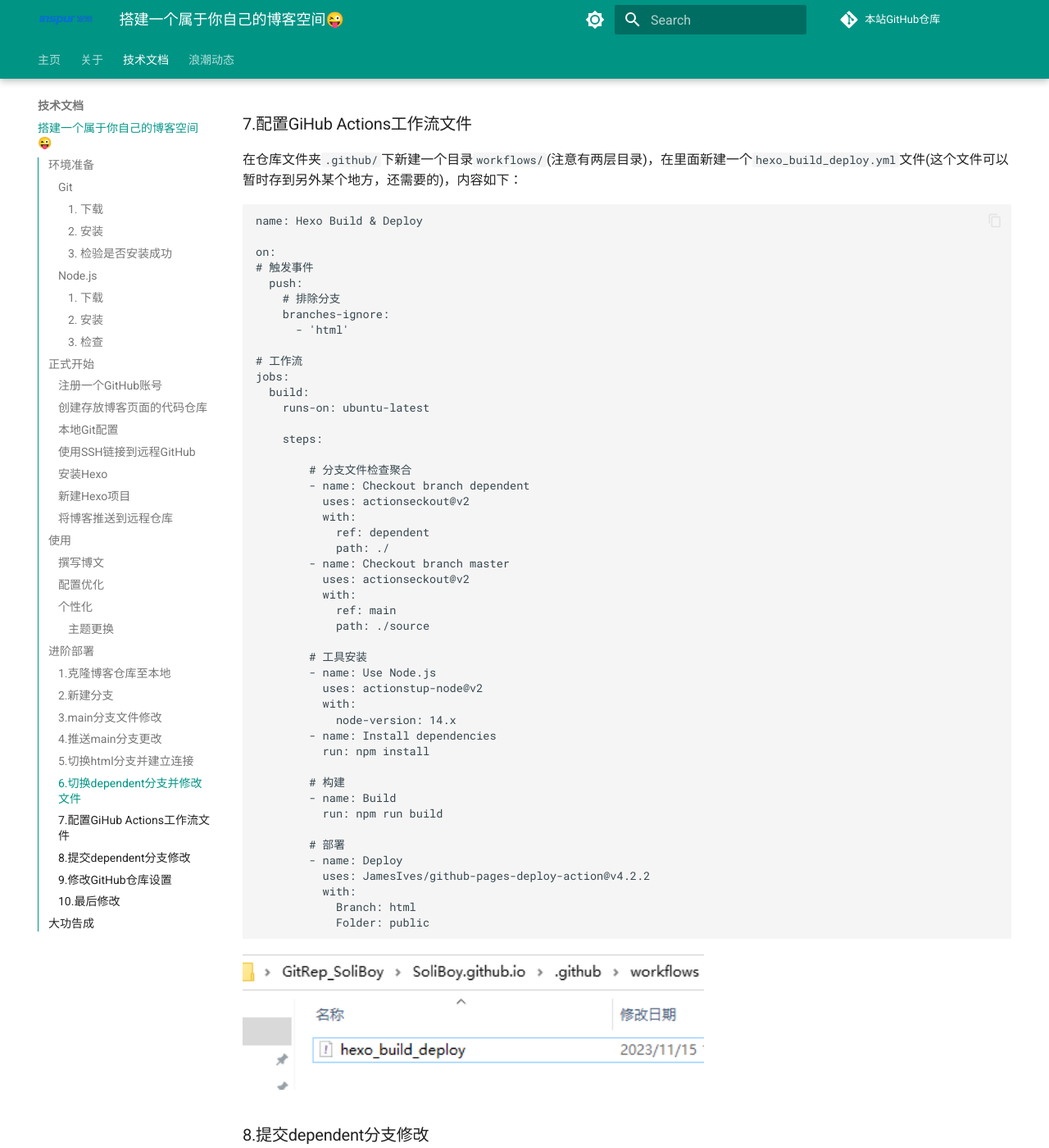
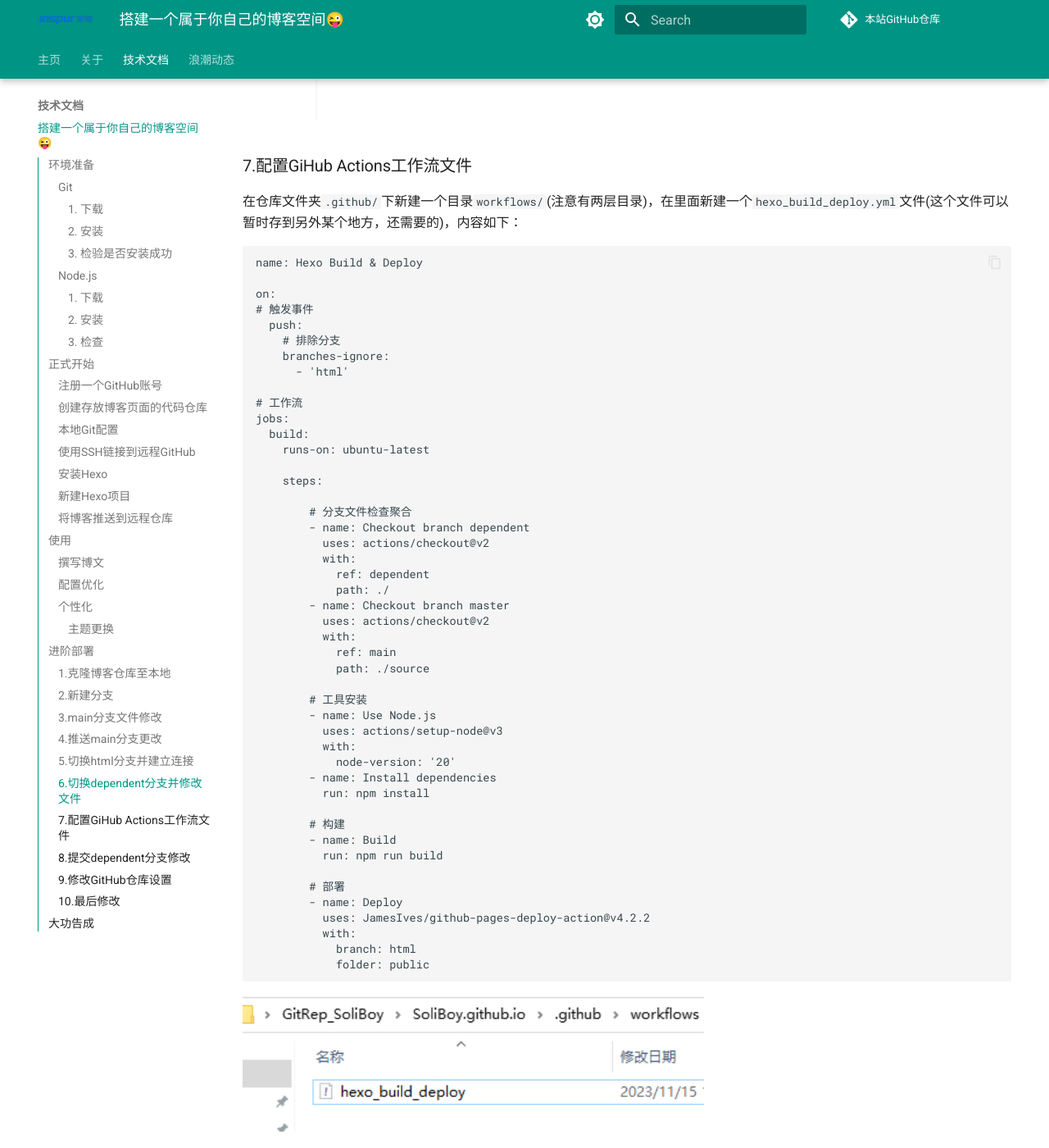
Before and after one commit to ISC-XDU/Blog, an MkDocs documentation site: the page built from docs/技术文档/get_a_blog.md, in a window 1280 px wide and 1400 px high, scrolled down 17512 px. Shown: the whole window at 82% size. Built offline with MkDocs 1.6.1 and Material for MkDocs 9.7.7, drawn with Linux system fonts in a browser that asks for light colours; emoji names are drawn with the system emoji font; comment, search, counter and statistics services are not loaded; some of the changed text lies outside the part shown.

Commit message:
fix some bug and update content

````diff
--- a/docs/技术文档/get_a_blog.md
+++ b/docs/技术文档/get_a_blog.md
@@ -83,16 +83,16 @@
 ### 本地Git配置
 
 在电脑任何位置(我这里是桌面)，右键打开`Git Bash`，输入：
-```shell
+```bash
 git config --global user.name "你注册的用户名"
 ```
-```shell
+```bash
 git config --global user.email "你注册的邮箱"
 ```
-**注意是你自己的用户名和邮箱**，而且""是有的
+**注意是你自己的用户名和邮箱**，而且""符号是有的
 
 再输入：
-```shell
+```bash
 git config --global --list
 ```
 即可查看刚刚的配置信息
@@ -104,7 +104,7 @@
 ### 使用SSH链接到远程GitHub
 
 继续使用刚刚的窗口，输入：
-```shell
+```bash
 ssh-keygen -t rsa -C "你的邮箱" #邮箱同上
 ```
 然后一直回车：
@@ -112,13 +112,13 @@
 <img alt="ssh生成" src="get_a_blog/ssh_generate.png" width="80%">
 
 接着输入：
-```shell
+```bash
 cd ~/.ssh #进入.ssh目录
 ```
-```shell
+```bash
 ls #查看当前文件下文件
 ```
-```shell
+```bash
 cat id_rsa.pub #将目标文件的内容输出
 ```
 
@@ -133,7 +133,7 @@
 这里名字任取，内容即刚刚复制的公钥，点击`Add SSH key`即添加完成
 
 再切回我们的`Git Bash`窗口，输入：
-```shell
+```bash
 ssh -T git@github.com
 ```
 出现以下提示即`SSH`连接成功：
@@ -143,8 +143,9 @@
 在`Git Bash`中输入`exit`即可退出窗口了
 
 ### 安装Hexo
+
 打开终端，输入：
-```shell
+```bash
 npm install -g hexo-cli
 ```
 即可安装`Hexo`，没有报错即安装成功；且你输入`hexo`应当会出现相关信息：
@@ -156,16 +157,16 @@
 ### 新建Hexo项目
 
 选择一个工作文件夹(你会长期使用并且打开方便的位置)，新建一个文件夹用来存放博客文件，进入这个文件夹并打开一个新的`Git Bash`窗口，输入:
-```shell
+```bash
 hexo init
 ```
 没有报错即创建`Hexo`博客仓库成功
 
 接着输入
-```shell
+```bash
 hexo g #生成静态页面
 ```
-```shell
+```bash
 hexo s #本地预览
 ```
 窗口中会输出一个本地可预览的地址 ：
@@ -176,16 +177,16 @@
 
 <img alt="hexo预览" src="get_a_blog/hexo_s.png" width="60%">
 
-**注**：在`Git Bash`窗口中点击`Ctrl`+`C`即可停止预览
+**注**：在`Git Bash`窗口中键入`Ctrl`+`C`即可停止预览
 
 ### 将博客推送到远程仓库
 
 在此之前还需要先安装一点儿插件帮助我们，输入：
-```shell
-npm install hexo-deployer-git
+```bash
+npm install hexo-deployer-git # 远程推送插件
 ```
-```shell
-npm install hexo-generator-feed
+```bash
+npm install hexo-generator-feed # 博客订阅插件
 ```
 如果没有报错，即安装成功
 
@@ -203,7 +204,7 @@
 <img alt="hexo deploy配置" src="get_a_blog/hexo_deploy_config.png" width="70%">
 
 保存文件修改，并在`Git Bash`窗口中输入 ：
-```shell
+```bash
 hexo d
 ```
 没有报错即推送成功：
@@ -241,7 +242,7 @@
 这个配置可以在你新建博文的时候自动生成一个对应文件夹(可以用来存放媒体文件)
 
 然后在博客项目中打开`Git Bash`，输入 ：
-```shell
+```bash
 hexo new 博文的文件名 #不要带.md
 ```
 示例：
@@ -255,7 +256,7 @@
 现在你可以尝试在媒体文件夹中放张图，博文中引一下，再写一写公式、`emoji`之类的，然后试着推送一下
 
 **注**：每次推送，使用指令：
-```shell
+```bash
 hexo cl #清除缓存
 hexo g #生成页面
 hexo d #推送远程
@@ -378,21 +379,21 @@
 
         # 分支文件检查聚合
         - name: Checkout branch dependent
-          uses: actionseckout@v2
+          uses: actions/checkout@v2
           with:
             ref: dependent
             path: ./
         - name: Checkout branch master
-          uses: actionseckout@v2
+          uses: actions/checkout@v2
           with:
             ref: main
             path: ./source
 
         # 工具安装
         - name: Use Node.js
-          uses: actionstup-node@v2
+          uses: actions/setup-node@v3
           with:
-            node-version: 14.x
+            node-version: '20'
         - name: Install dependencies
           run: npm install
 
@@ -404,8 +405,8 @@
         - name: Deploy
           uses: JamesIves/github-pages-deploy-action@v4.2.2
           with:
-            Branch: html
-            Folder: public
+            branch: html
+            folder: public
 ```
 
 <img alt="工作流文件配置" src="get_a_blog/action_file.png" width="60%">
@@ -433,13 +434,13 @@
 
 最后，切换回`main`分支，并且把之前的`hexo_build_deploy.yml`文件以相同的路径和形式创建/复制即可(注意两层目录)
 
-推送一下即可成功！
+:rocket:推送一下即可成功！
 
 <img alt="进阶部署成功" src="get_a_blog/autodeploy_ok.jpg" width="80%">
 
 ## 大功告成
 
-现在，你每次写博文只需要在`main`分支下进行博文修改，非常干净，写完后直接推送(`add/commit/push`)即可；换设备也非常方便，不需要再装`npm\hexo`这些，只需要一个`Git`即可。
+现在，你每次写博文只需要在`main`分支下进行博文修改，非常干净，写完后直接推送(`add/commit/push`)即可；换设备也非常方便，不需要再装`npm/hexo`这些，只需要一个`Git`即可。
 
 如果需要修改配置(建议不要频繁改动)，就切换到`dependent`分支，修改文件，推送即可，同样会触发工作流。
 
````
Also changed, not shown: other parts of docs/技术文档/get_a_blog.md (+5 -5 lines).
